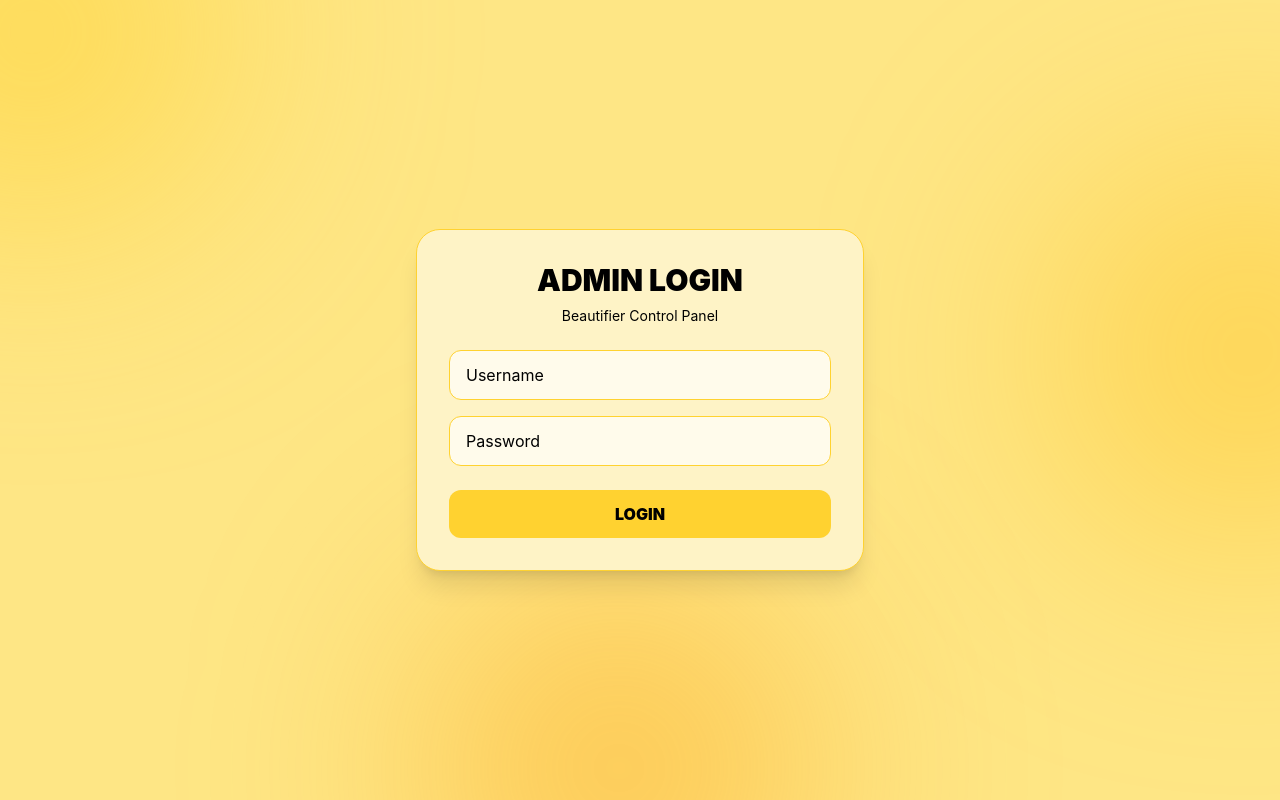
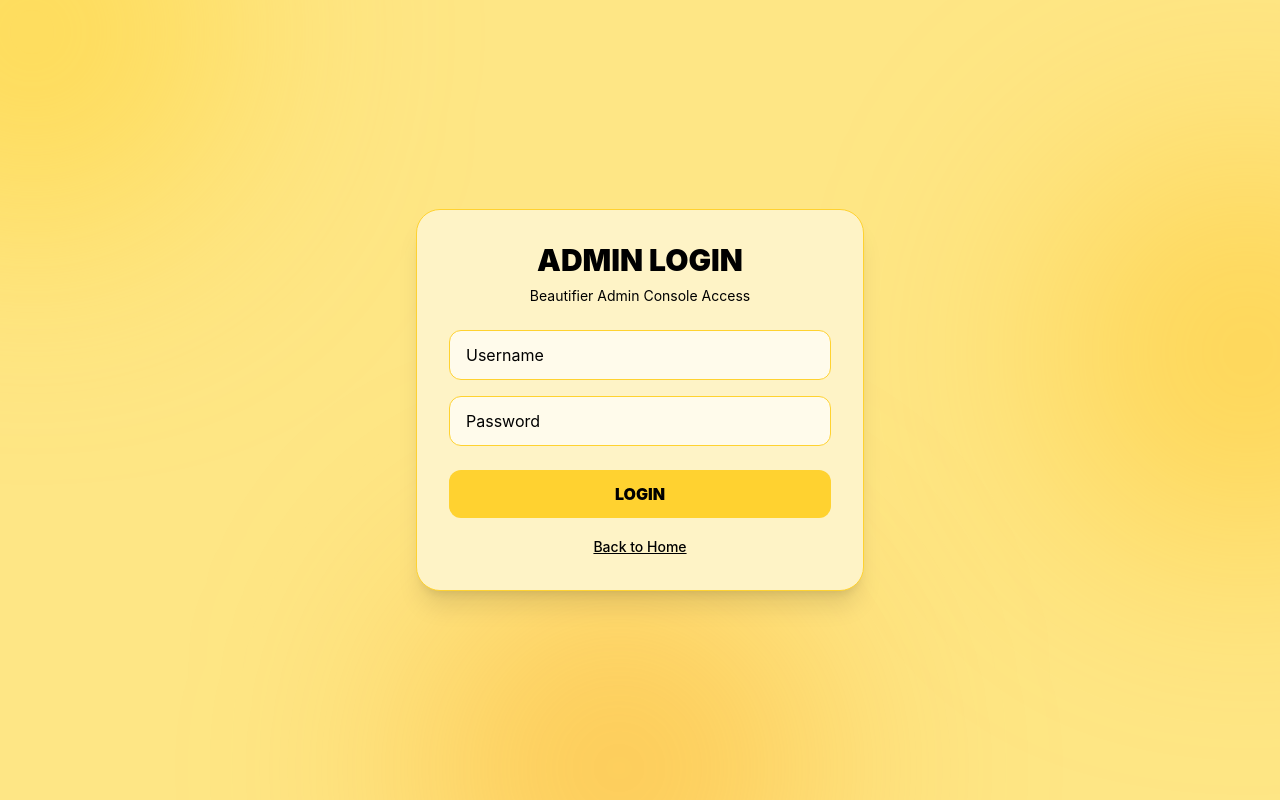
Before and after one commit to Elvis24-tech/Beautifier, a React (Vite) app: page /admin-login in a window 1280 px wide. Built offline with nearby package versions, Linux system fonts and the light colour scheme.

Commit message:
Added a route

```diff
--- a/src/pages/AdminLogin.jsx
+++ b/src/pages/AdminLogin.jsx
@@ -62,9 +62,8 @@ function AdminLogin() {
         </h1>
 
         <p className="text-black text-center text-sm mt-2">
-          Beautifier Control Panel
+          Beautifier Admin Console Access
         </p>
-
         {error && (
           <div className="bg-amber-300 text-black p-3 rounded-xl mt-5 text-sm font-semibold">
             {error}
@@ -76,6 +75,7 @@ function AdminLogin() {
           onChange={handleChange}
           className="w-full mt-6 px-4 py-3 rounded-xl bg-amber-50 border border-amber-300 text-black placeholder-black outline-none"
         />
+
         <input
           type="password"
           name="password"
@@ -89,6 +89,14 @@ function AdminLogin() {
         >
           {loading ? "Logging in..." : "LOGIN"}
         </button>
+        <div className="text-center mt-4">
+          <span
+            onClick={() => (window.location.href = "/")}
+            className="text-black underline cursor-pointer text-sm font-medium hover:opacity-70"
+          >
+            Back to Home
+          </span>
+        </div>
       </form>
     </div>
   );
```
